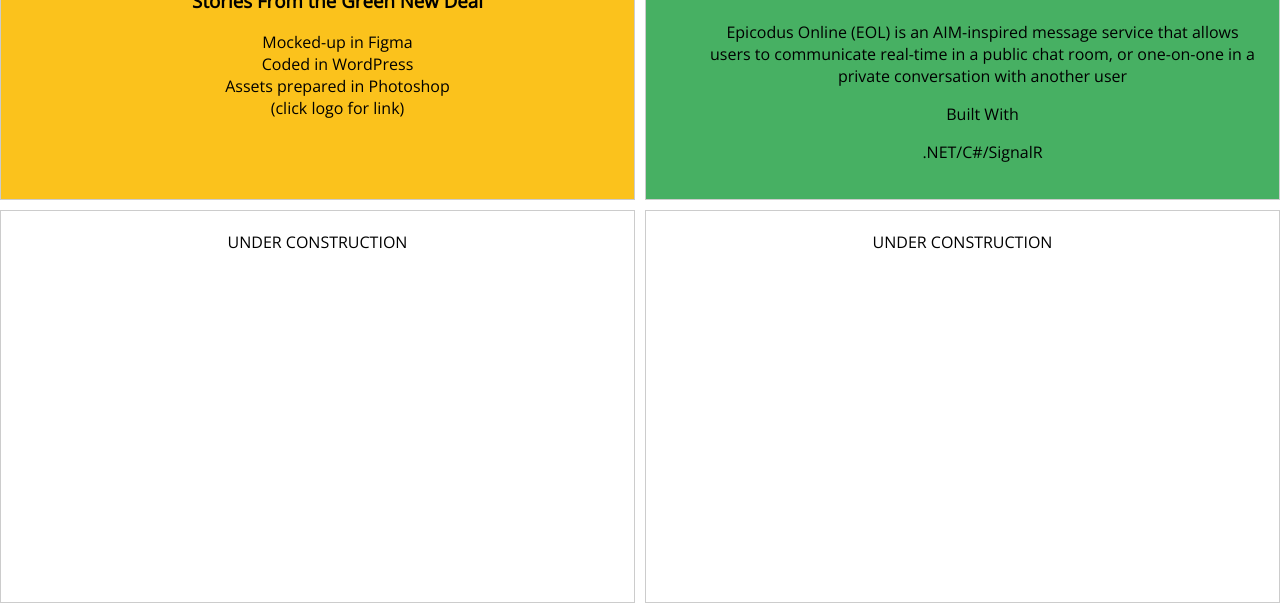
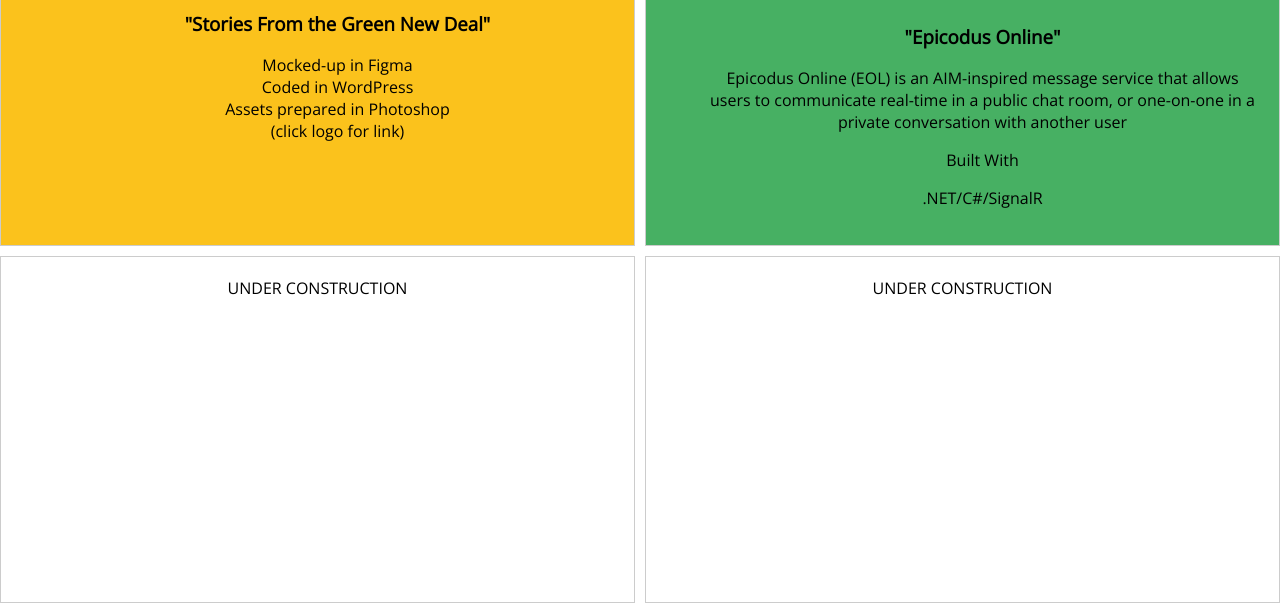
Before and after one commit to pletourneau/porto, a website built with webpack: page src/projects.html in a window 1280 px wide. Shown: the part 197-800 px from the top of the page. Built offline with nearby package versions, Linux system fonts and the light colour scheme.

Commit message:
add content to proj

```diff
--- a/src/projects.html
+++ b/src/projects.html
@@ -50,6 +50,7 @@
           ><img src="../EOL.svg" alt="Epicodus Online logo"
         /></a>
         <ul>
+          <h3>"Epicodus Online"</h3>
           <p>
             Epicodus Online (EOL) is an AIM-inspired message service that allows
             users to communicate real-time in a public chat room, or one-on-one
```
